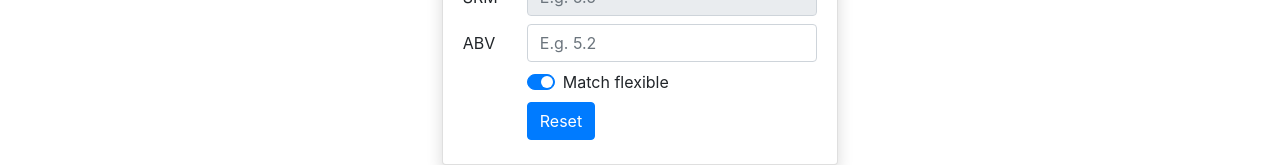
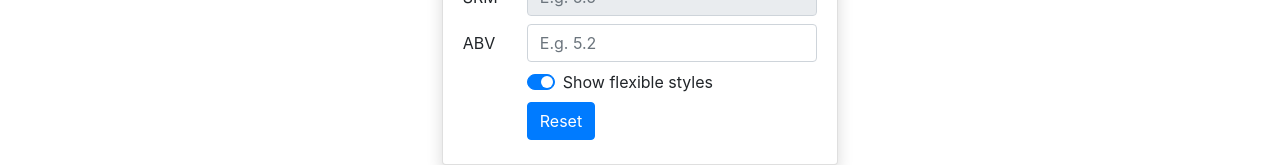
Before and after one commit to rbresjer/BeerStyleCalculator, a Vue app: page / in a window 1280 px wide. Shown: the part 487-652 px from the top of the page. Built offline with nearby package versions, Linux system fonts and the light colour scheme; no server answers.

Commit message:
Copy fix

```diff
--- a/src/components/Form.vue
+++ b/src/components/Form.vue
@@ -113,7 +113,7 @@
           <b-col cols="2"></b-col>
           <b-col cols="10">
             <b-form-checkbox v-model="showFlexible" name="check-button" switch>
-              Match flexible
+              Show flexible styles
             </b-form-checkbox>
           </b-col>
         </b-row>
```
